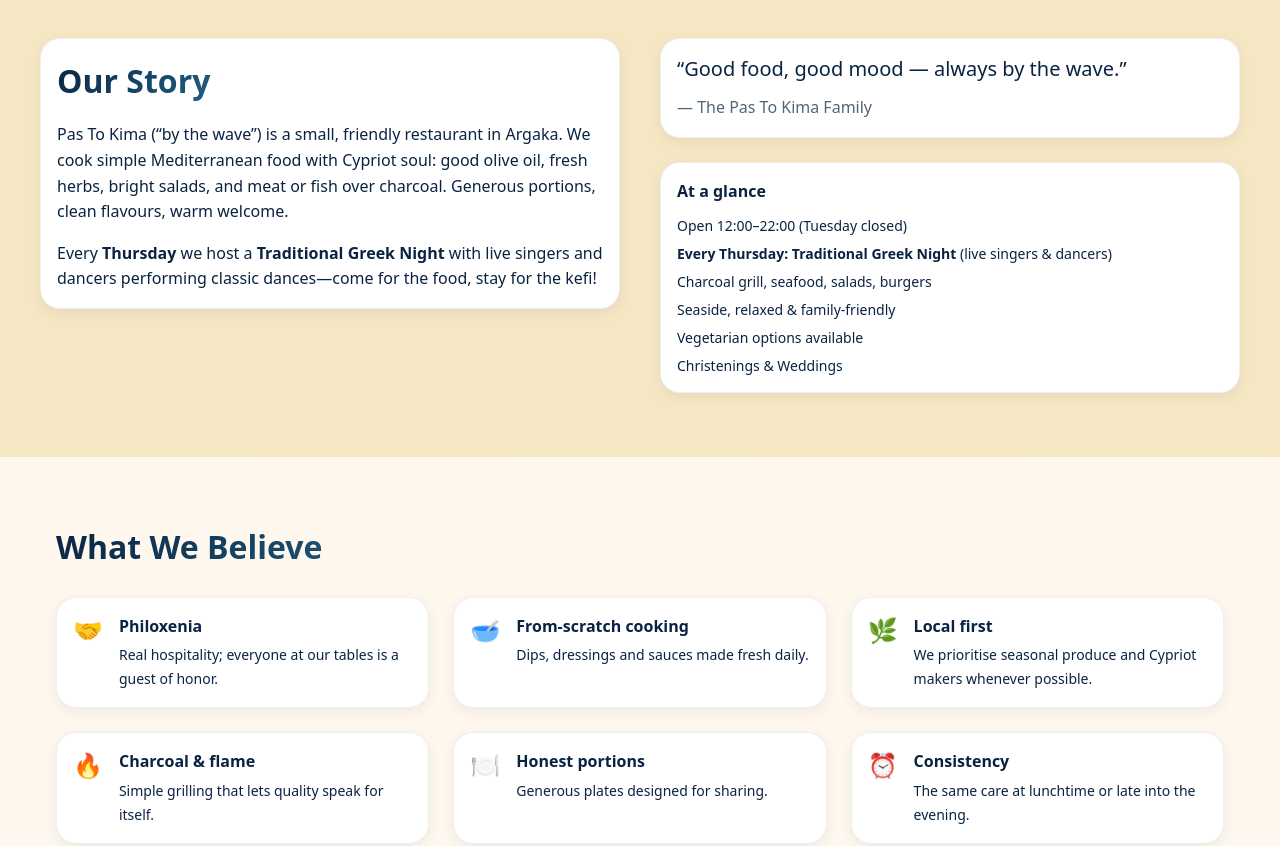
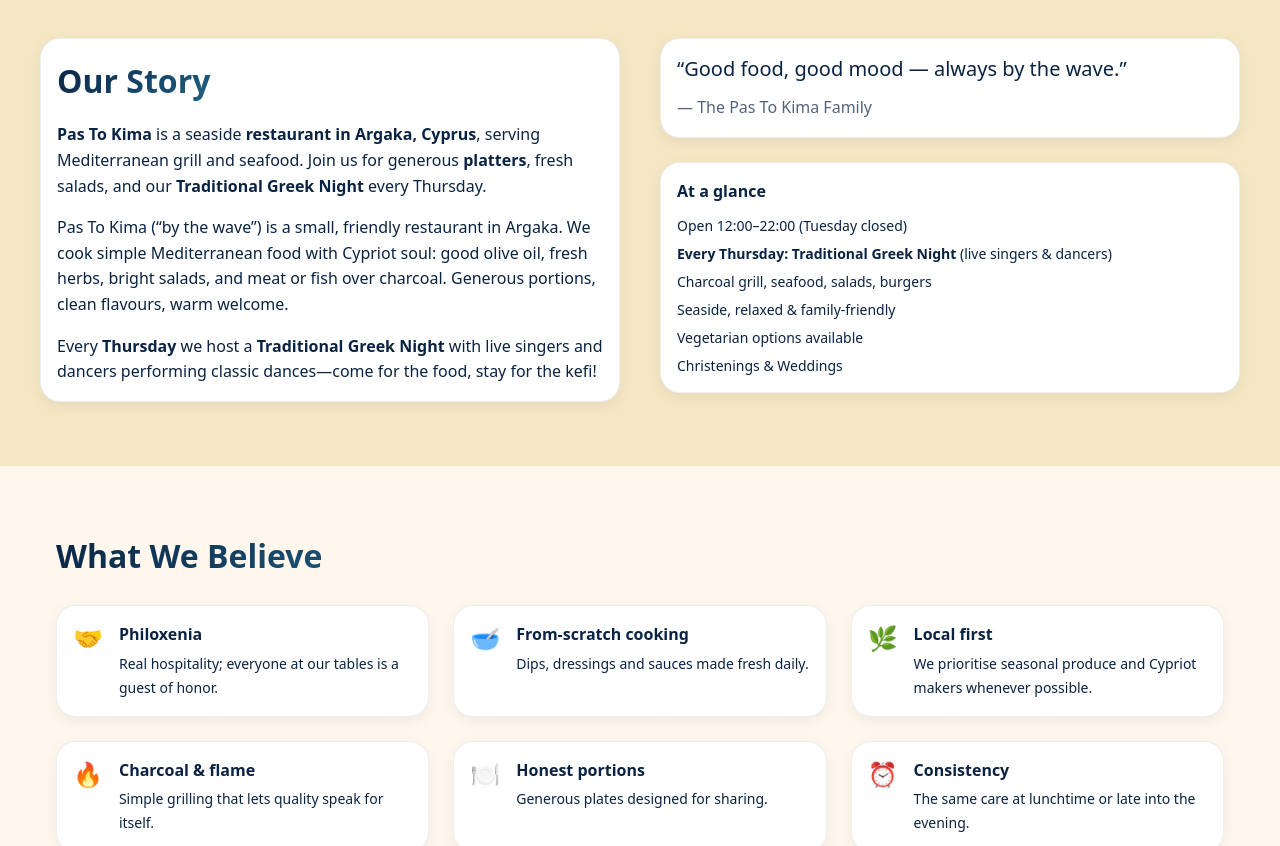
Before and after one commit to arisalhasan/pastokima, a React (Vite) app: page / in a window 1280 px wide. Shown: the part 940-1786 px from the top of the page. Built offline with nearby package versions, Linux system fonts and the light colour scheme.

Commit message:
Add brand/location paragraph under Our Story

```diff
--- a/src/pastokimasite.jsx
+++ b/src/pastokimasite.jsx
@@ -400,11 +400,23 @@ React.useEffect(() => {
   <div className="grid md:grid-cols-2 gap-10 items-start">
     <div className="card">
       <h2 className="h2">Our Story</h2>
+
+      {/* NEW: brand + location paragraph for search */}
       <p className="mt-4">
-                Pas To Kima (“by the wave”) is a small, friendly restaurant in Argaka. We cook simple Mediterranean food with Cypriot soul: good olive oil, fresh herbs, bright salads, and meat or fish over charcoal. Generous portions, clean flavours, warm welcome.
+        <strong>Pas To Kima</strong> is a seaside <strong>restaurant in Argaka, Cyprus</strong>,
+        serving Mediterranean grill and seafood. Join us for generous <strong>platters</strong>,
+        fresh salads, and our <strong>Traditional Greek Night</strong> every Thursday.
+      </p>
+
+      {/* existing paragraphs */}
+      <p className="mt-4">
+        Pas To Kima (“by the wave”) is a small, friendly restaurant in Argaka. We cook simple
+        Mediterranean food with Cypriot soul: good olive oil, fresh herbs, bright salads, and meat
+        or fish over charcoal. Generous portions, clean flavours, warm welcome.
       </p>
       <p className="mt-4">
-                Every <strong>Thursday</strong> we host a <strong>Traditional Greek Night</strong> with live singers and dancers performing classic dances—come for the food, stay for the kefi!
+        Every <strong>Thursday</strong> we host a <strong>Traditional Greek Night</strong> with live
+        singers and dancers performing classic dances—come for the food, stay for the kefi!
       </p>
     </div>
     <div className="space-y-6">
@@ -420,12 +432,13 @@ React.useEffect(() => {
           <li>Charcoal grill, seafood, salads, burgers</li>
           <li>Seaside, relaxed & family-friendly</li>
           <li>Vegetarian options available</li>
-                <li>Christenings & Weddings</li>
+          <li>Christenings &amp; Weddings</li>
         </ul>
       </div>
     </div>
   </div>
 </section>
+
 
       {/* BELIEFS */}
       <section className="section section--alt" aria-labelledby="beliefs">
```
Lines whose indentation alone changed are shown as unchanged.
